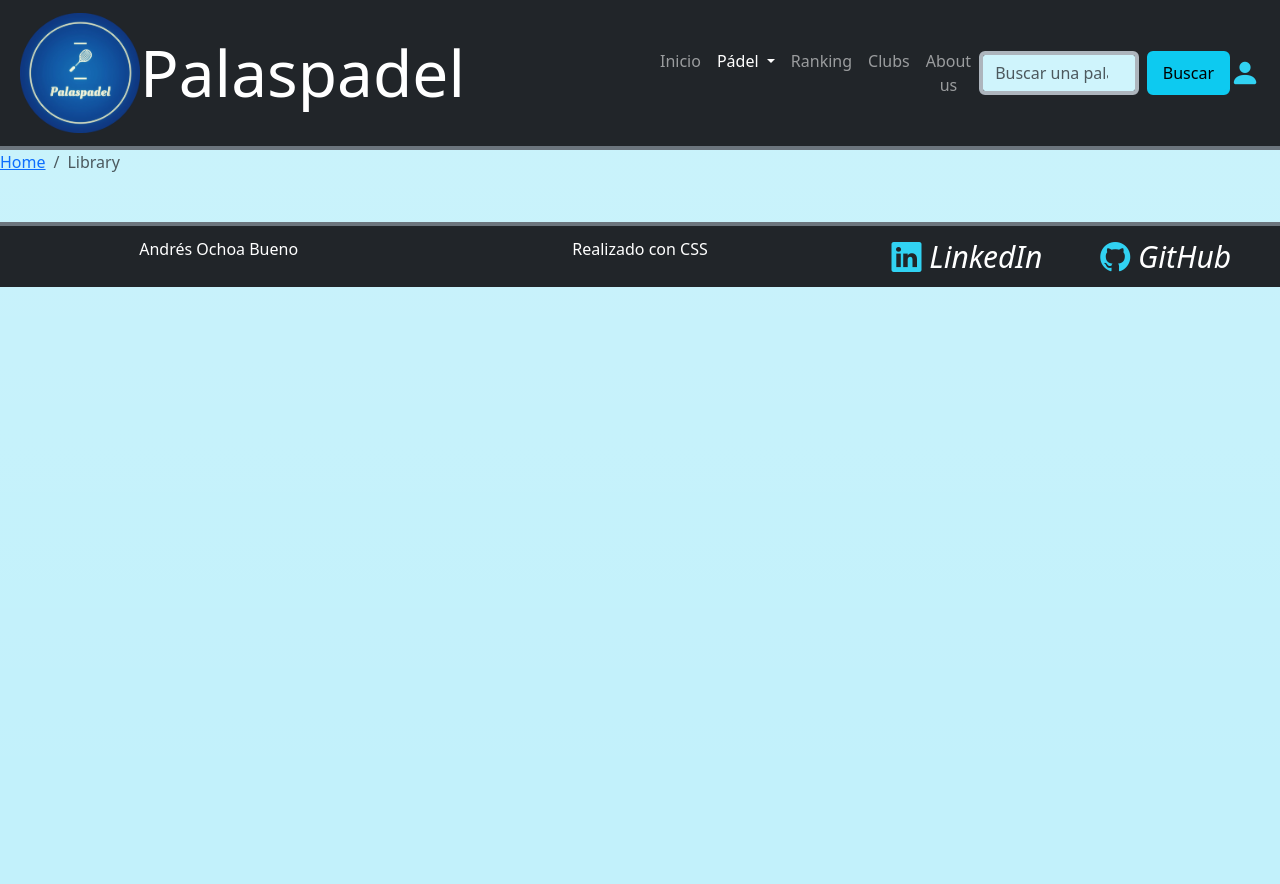
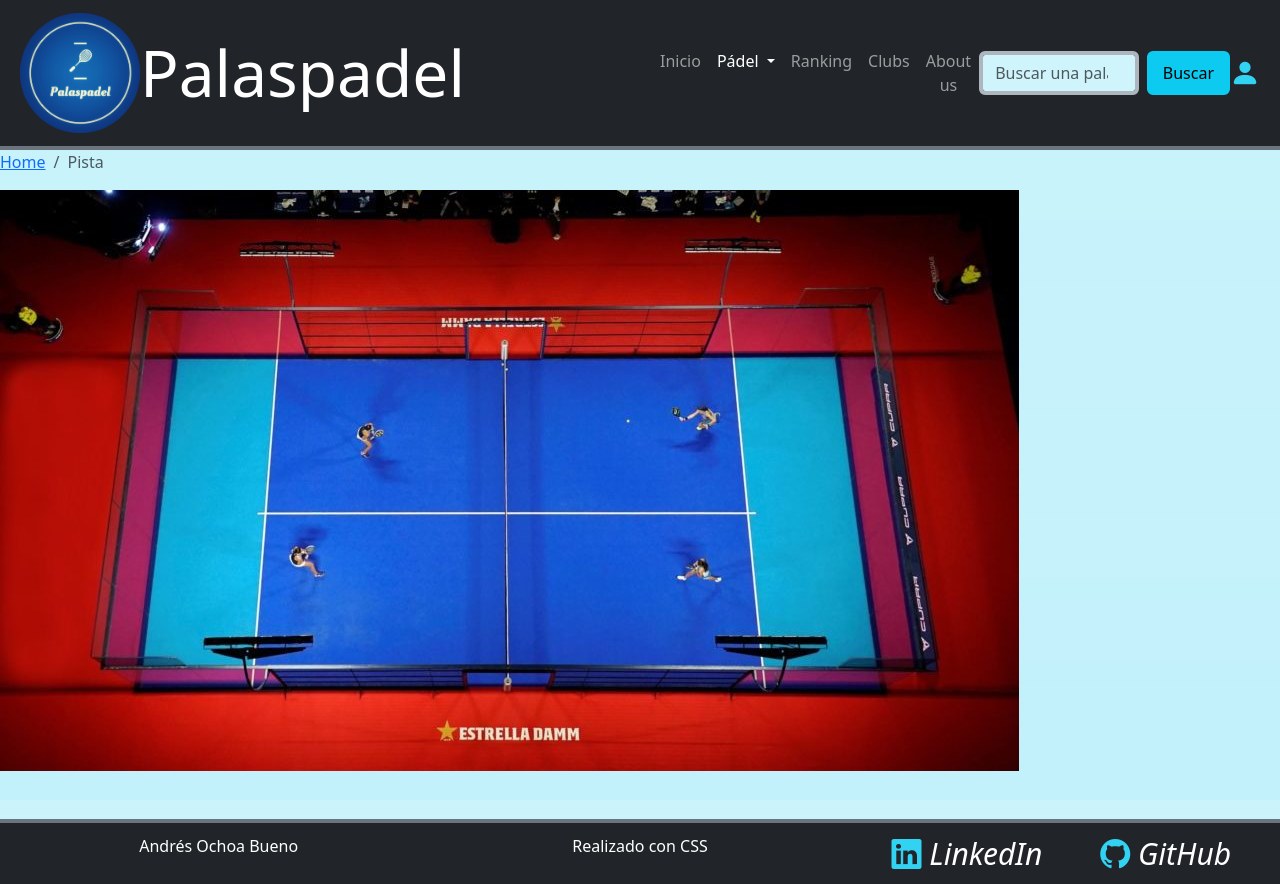
Before and after one commit to Riverwing/Andres-Ochoa-Bueno, a plain HTML site: page pista.html in a window 1280 px wide. Before the commit the page ends 800 px from the top, so only its background shows below. Drawn offline with nearby package versions, Linux system fonts and the light colour scheme.

Commit message:
realizo map de la pista, limpio images

```diff
--- a/css/pelota.css
+++ b/css/pelota.css
@@ -33,11 +33,13 @@ main {
 }
 
 section {
-    width: 75%;
+    width: 50%;
     background-color: #ffe38e;
     padding: 2rem;
     border-bottom: 2px solid #31D2F2;
 }
+
+
 
 section h2 {
     text-align: center;
--- a/pista.html
+++ b/pista.html
@@ -147,12 +147,14 @@
     <nav aria-label="breadcrumb">
         <ol class="breadcrumb">
             <li class="breadcrumb-item"><a href="#">Home</a></li>
-            <li class="breadcrumb-item active" aria-current="page">Library</li>
+            <li class="breadcrumb-item active" aria-current="page">Pista</li>
         </ol>
     </nav>
 
 
-    <!-- carrusel -->
+    <!-- pista padel -->
+
+    <img src="images/map/pista_padel.jpg" alt="">
 
 
 
```
Also changed, not shown: images/map/pista_padel.jpg (added), images/map/pista_padel_map.jpg (added), images/sprite/pelotas/pelota1.jpg (deleted), images/sprite/pelotas/pelota2.jpg (deleted), images/sprite/pelotas/pelota3.jpg (deleted), images/sprite/pelotas/pelota4.jpg (deleted), images/sprite/pelotas/pelota5png.png (deleted), images/sprite/pelotas/r_pelota1.jpg (deleted), images/sprite/pelotas/r_pelota2.jpg (deleted), images/sprite/pelotas/r_pelota3.jpg (deleted), images/sprite/pelotas/r_pelota4.jpg (deleted), images/sprite/pelotas_spritesheet.png (deleted).
